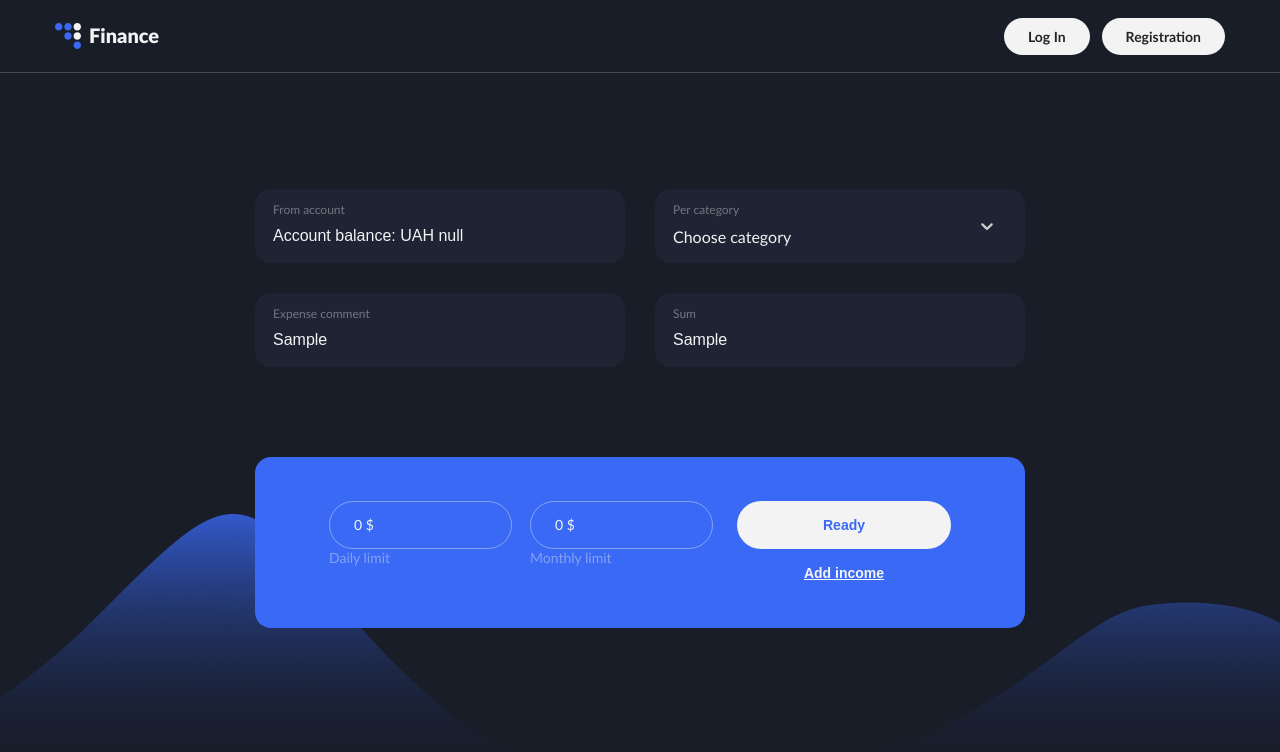
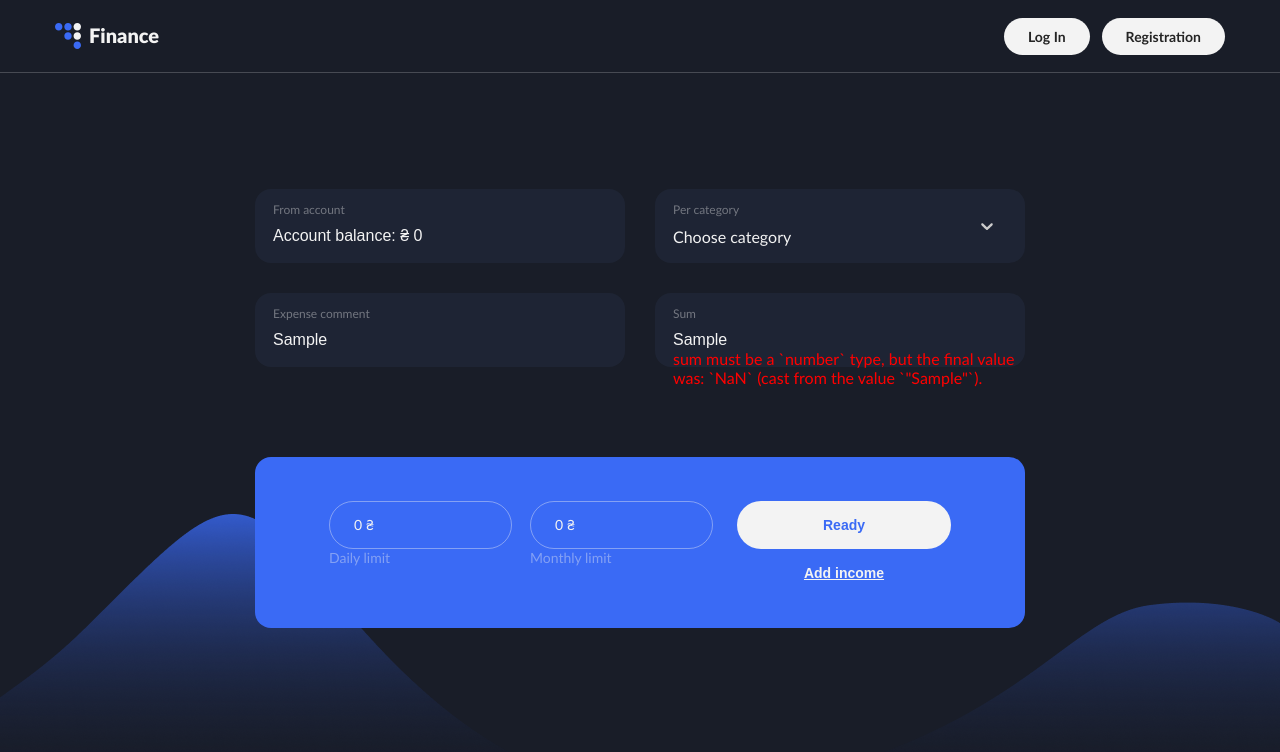
Before and after one commit to SolusBlade/ITD-React-project, a React (Create React App) app: page /cash-flow in a window 1280 px wide. Both pictures are taken after typing "Sample", "Sample" into the empty fields and a click on the button "Ready". Shown: the top 752 px of the page. Built offline with nearby package versions, Linux system fonts and the light colour scheme; a web font is replaced by a local one; what yup-password would draw is missing.

Commit message:
add validation, and fix daily and mounth limits

```diff
--- a/src/pages/ExpensesPage/ExpensesLimits/ExpensesLimits.jsx
+++ b/src/pages/ExpensesPage/ExpensesLimits/ExpensesLimits.jsx
@@ -3,18 +3,19 @@ import s from './ExpensesLimits.module.scss';
 import { presavingSelect } from 'redux/Expenses/expensesSelectors';
 
 const ExpensesLimits = ({ openModal }) => {
-  const { dailyLimit, monthLimit } = useSelector(presavingSelect);
+  const { dailyLimit, monthLimit, totalByDay, totalByMounth } =
+    useSelector(presavingSelect);
 
   return (
     <div className={s.expenses}>
       <div className={s.expensesWrapper}>
         <ul className={s.list}>
           <li className={s.item}>
-            <p className={s.sum}>{dailyLimit} $</p>
+            <p className={s.sum}>{Math.round(dailyLimit - totalByDay)} ₴</p>
             <p className={s.text}>Daily limit</p>
           </li>
           <li className={s.item}>
-            <p className={s.sum}>{monthLimit} $</p>
+            <p className={s.sum}>{Math.round(monthLimit - totalByMounth)} ₴</p>
             <p className={s.text}>Monthly limit</p>
           </li>
         </ul>
--- a/src/pages/ExpensesPage/TransactionDataList/TransactionDataList.jsx
+++ b/src/pages/ExpensesPage/TransactionDataList/TransactionDataList.jsx
@@ -25,7 +25,10 @@ const TransactionDataList = () => {
 
   const schema = yup.object().shape({
     comment: yup.string().max(80),
-    sum: yup.number().positive(0).required(),
+    sum: yup
+      .number()
+      .positive('enter only a positive number')
+      .required('This field is required'),
     category: yup.string(),
   });
 
@@ -73,27 +76,40 @@ const TransactionDataList = () => {
       >
         <Form autoComplete="off">
           <div className={s.form}>
+            <div className={s.inputWrapper}>
               <Input
                 name="balance"
                 title="From account"
-              placeholder={`Account balance: UAH ${balance}`}
+                placeholder={`Account balance: ₴ ${Math.round(balance)} `}
                 disabled={true}
               />
-            <ErrorMessage name="balance" />
+            </div>
+
+            <div className={s.inputWrapper}>
               <TransactionSelect
                 onChange={onChange}
                 value={getValue()}
                 transformCategory={transformCategory}
               />
+            </div>
 
+            <div className={s.inputWrapper}>
               <Input
                 name="comment"
                 title="Expense comment"
                 placeholder="Enter comment"
               />
-            <ErrorMessage name="comment" />
+              <ErrorMessage name="comment">
+                {msg => <span className={s.errorSpan}>{msg}</span>}
+              </ErrorMessage>
+            </div>
 
+            <div className={s.inputWrapper}>
               <Input name="sum" title="Sum" placeholder="00.00" />
+              <ErrorMessage name="sum">
+                {msg => <span className={s.errorSpan}>{msg}</span>}
+              </ErrorMessage>
+            </div>
           </div>
 
           <ExpensesLimits openModal={openModal} />
--- a/src/pages/ExpensesPage/TransactionDataList/TransactionDataList.module.scss
+++ b/src/pages/ExpensesPage/TransactionDataList/TransactionDataList.module.scss
@@ -96,3 +96,20 @@
     background-image: url(../../../assets/images/vector-desktop.png);
   }
 }
+.inputWrapper {
+  display: flex;
+  position: relative;
+
+  @include tablet_max {
+    flex-direction: column;
+  }
+  @include tablet {
+    flex-wrap: wrap;
+  }
+}
+.errorSpan {
+  position: absolute;
+  color: red;
+  bottom: -20px;
+  left: 18px;
+}
--- a/src/redux/Expenses/expensesOperations.js
+++ b/src/redux/Expenses/expensesOperations.js
@@ -17,7 +17,7 @@ export const getPresaving = createAsyncThunk(
   'get/presaving',
   async (_, thunkAPI) => {
     try {
-      const { data } = await axios.get('/api/personal-plan/daily-limit');
+      const { data } = await axios.get('/api/cashflow/presaving');
       return data;
     } catch (e) {
       return thunkAPI.rejectWithValue(e.message);
--- a/src/redux/Expenses/expensesSlice.js
+++ b/src/redux/Expenses/expensesSlice.js
@@ -7,7 +7,7 @@ import {
 
 const initialState = {
   category: [],
-  presaving: { monthLimit: 0, dailyLimit: 0 },
+  presaving: { monthLimit: 0, dailyLimit: 0, totalByDay: 0, totalByMounth: 0 },
   transaction: {
     type: null,
     category: null,
@@ -30,16 +30,22 @@ const expensesSlice = createSlice({
         state.error = payload;
       })
       .addCase(getPresaving.fulfilled, (state, { payload }) => {
-        state.presaving = payload;
+        state.presaving = {
+          ...payload,
+          totalByDay: +payload.totalByDay,
+          totalByMounth: +payload.totalByMounth,
+        };
       })
       .addCase(getPresaving.rejected, (state, { payload }) => {
         state.error = payload;
       })
       .addCase(postTransaction.fulfilled, (state, { payload }) => {
         if (payload.type === 'expense') {
-          state.presaving.dailyLimit -= payload.sum;
+          state.presaving.totalByDay += payload.sum;
+          state.presaving.totalByMounth += payload.sum;
         } else {
-          return state;
+          state.presaving.totalByDay -= payload.sum;
+          state.presaving.totalByMounth -= payload.sum;
         }
       })
       .addCase(postTransaction.rejected, (state, { payload }) => {
```
Lines whose indentation alone changed are shown as unchanged.
